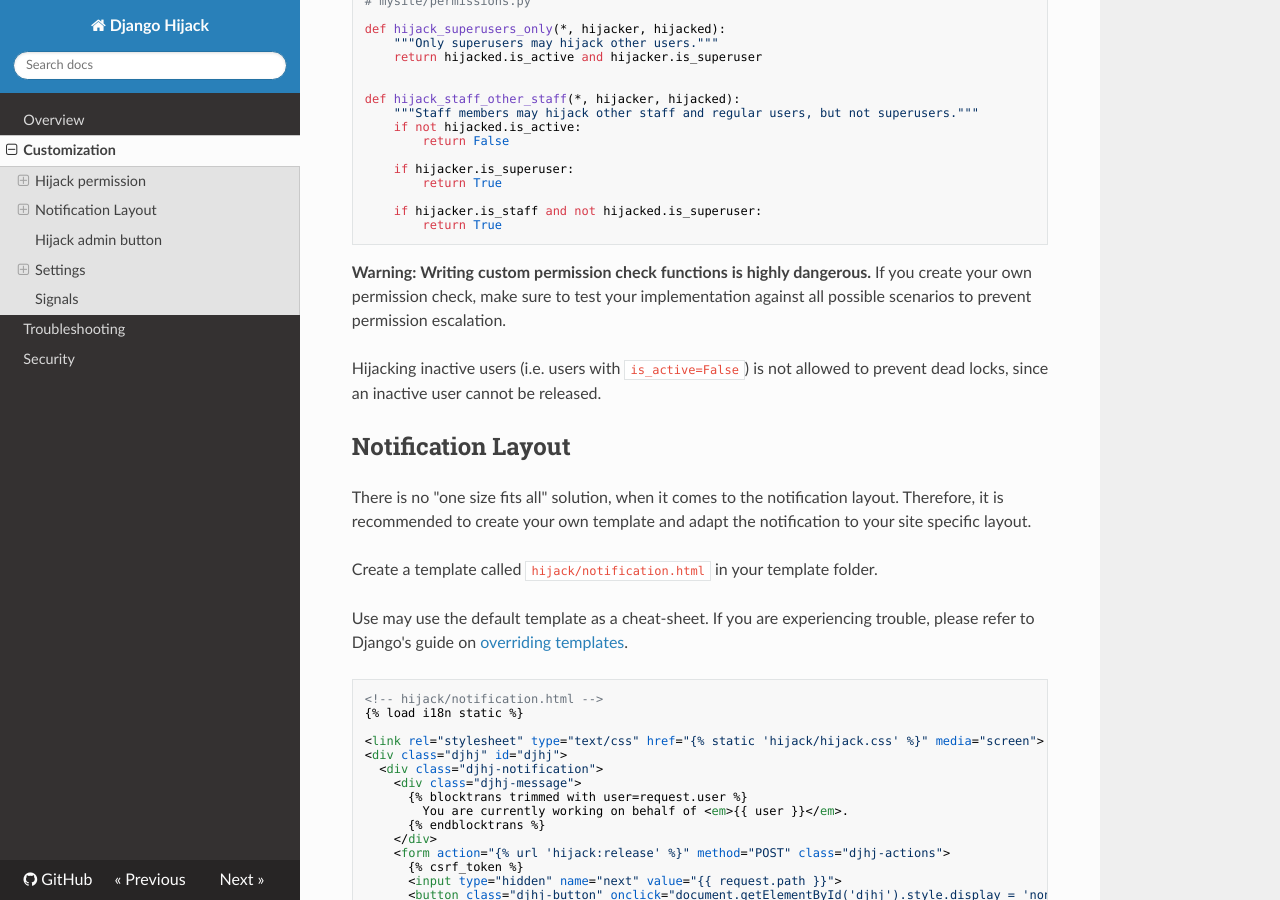
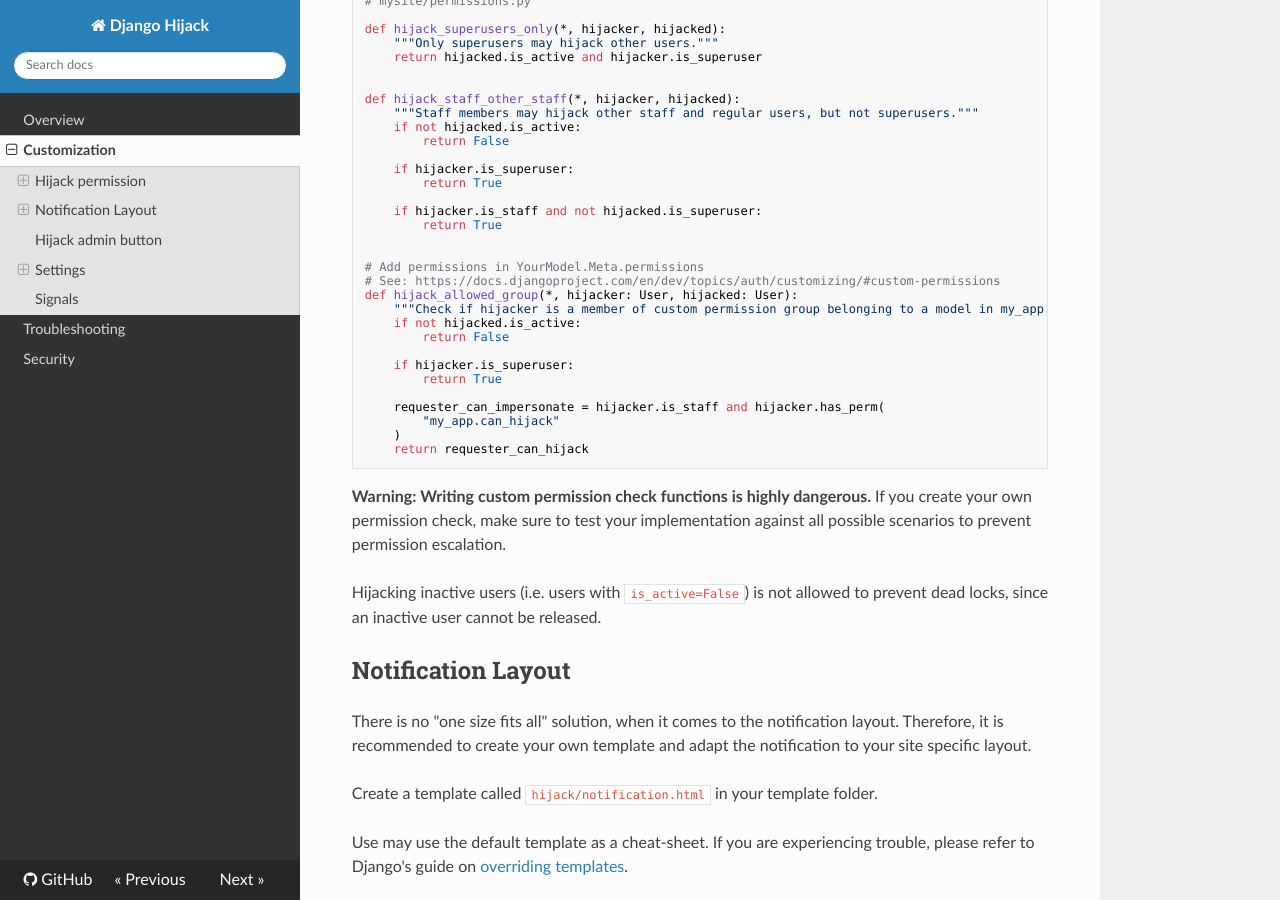
Before and after one commit to django-hijack/django-hijack, an MkDocs documentation site: the page built from docs/customization.md, in a window 1280 px wide and 900 px high, scrolled down 1081 px. Built offline with MkDocs 1.6.1, drawn with Linux system fonts in a browser that asks for light colours; nearby versions of some CDN libraries.

Commit message:
Example for custom permission check
Added a custom permission check function for hijacking users.

````diff
--- a/docs/customization.md
+++ b/docs/customization.md
@@ -60,6 +60,22 @@ def hijack_staff_other_staff(*, hijacker, hijacked):
 
     if hijacker.is_staff and not hijacked.is_superuser:
         return True
+
+
+# Add permissions in YourModel.Meta.permissions
+# See: https://docs.djangoproject.com/en/dev/topics/auth/customizing/#custom-permissions
+def hijack_allowed_group(*, hijacker: User, hijacked: User):
+    """Check if hijacker is a member of custom permission group belonging to a model in my_app."""
+    if not hijacked.is_active:
+        return False
+
+    if hijacker.is_superuser:
+        return True
+
+    requester_can_impersonate = hijacker.is_staff and hijacker.has_perm(
+        "my_app.can_hijack"
+    )
+    return requester_can_hijack
 ```
 
 **Warning: Writing custom permission check functions is highly dangerous.**
````
